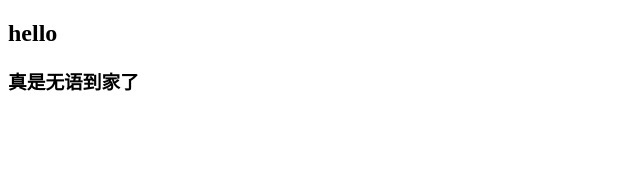
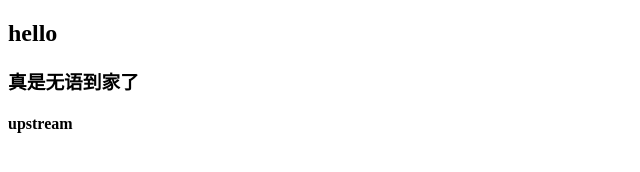
Before and after one commit to coderST23/stgithub.demo, a plain HTML site: page index.html in a window 1280 px wide. Shown: the full height of the page, 0-640 px from the left. Drawn offline with Linux system fonts and the light colour scheme.

```diff
--- a/index.html
+++ b/index.html
@@ -10,6 +10,7 @@
 <body>
     <h2>hello</h2>
     <h3>真是无语到家了</h3>
+    <h4>upstream</h4>
 
 </body>
 
```
